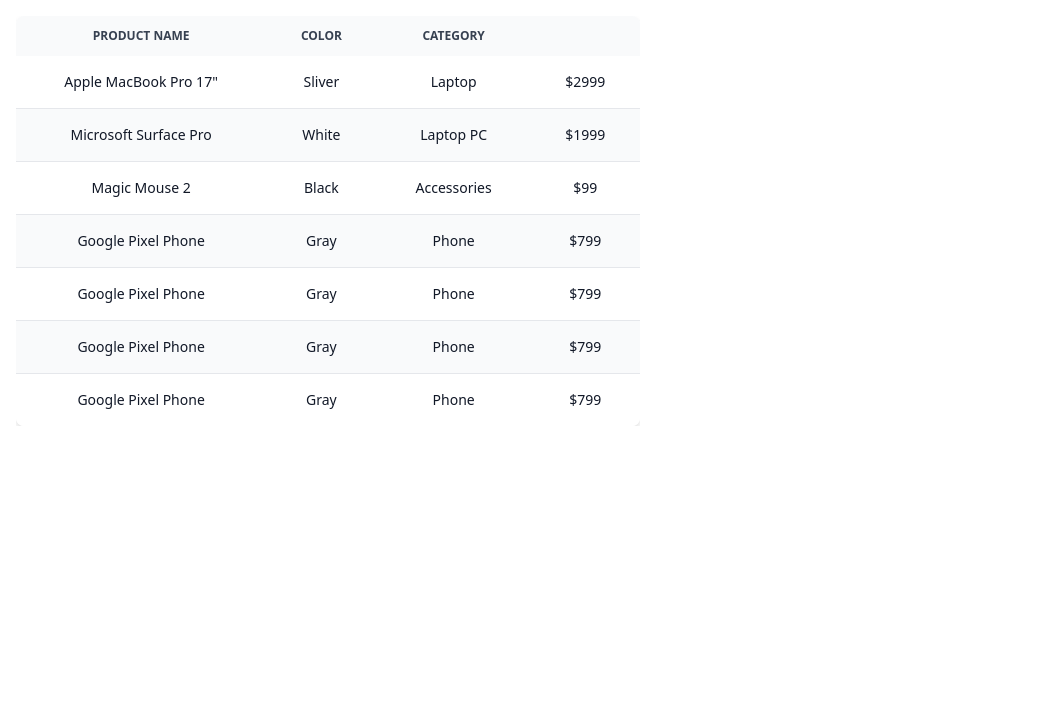
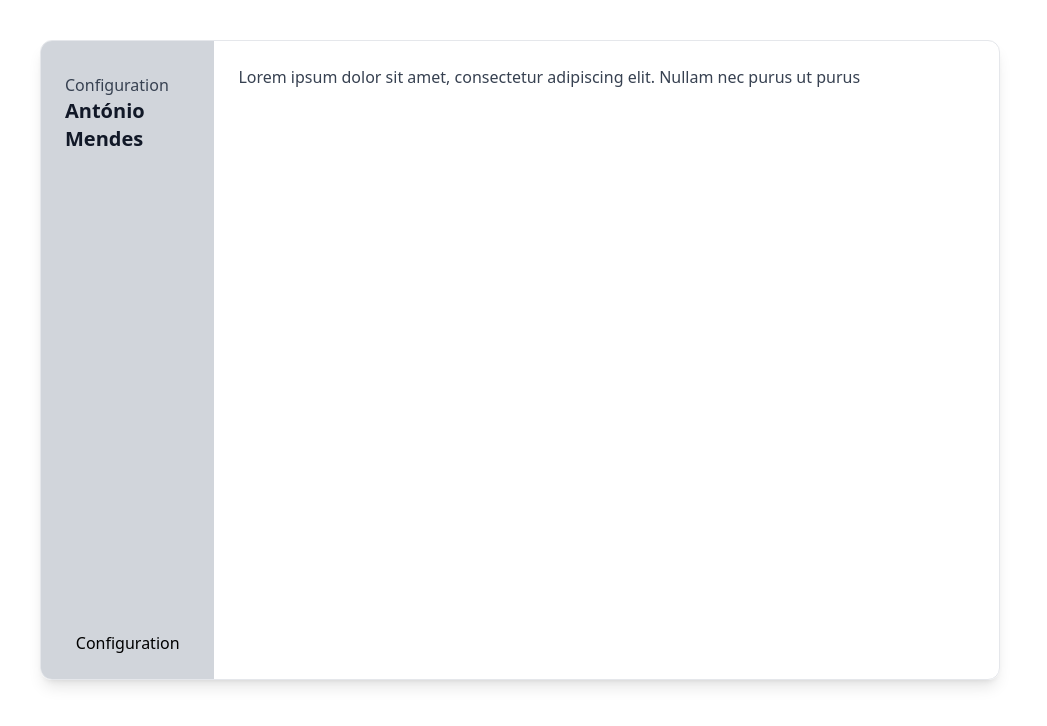
Before and after one commit to tomasf18/IES-Project, a React (Vite) app in the folder src/frontend/react-app/: page /test in a window 1280 px wide. Shown: the top 726 px of the page, without its empty margins (0-1047 px from the left). Built offline with nearby package versions, Linux system fonts and the light colour scheme.

Commit message:
fix usage md from StripedTable & ConfigurationCard done

```diff
--- /dev/null
+++ b/src/frontend/react-app/src/components/ConfigurationCard/ConfigurationCard.tsx
@@ -0,0 +1,35 @@
+import React from 'react';
+
+interface ConfigurationCardProps {
+  widthClass?: string;
+  heightClass?: string;
+  name: string;
+  rightContent: React.ReactNode;
+}
+
+export default function ConfigurationCard({ widthClass, heightClass, name, rightContent }: ConfigurationCardProps) {
+  return (
+    <div className={`flex rounded-xl overflow-hidden shadow-lg border ${widthClass} ${heightClass}`}>
+      {/* Left sidebar with gray background */}
+      <div className="w-98 bg-gray-300 p-6 flex flex-col justify-center">
+        <p className="mt-2 font-normal text-gray-700">
+          Configuration
+        </p>
+        <h4 className="text-xl font-bold text-gray-900">
+          {name}
+        </h4>
+        {/* in the end of the sidebar */}
+				<div className="mt-auto justify-end">
+					<p className='text-center font-thin'>Configuration</p>
+				</div>
+      </div>
+
+      {/* Main content area with white background */}
+      <div className="w-full bg-white m-6">
+        <p className="font-normal text-gray-700">
+          {rightContent}
+        </p>
+      </div>
+    </div>
+  );
+}
--- a/src/frontend/react-app/src/components/index.ts
+++ b/src/frontend/react-app/src/components/index.ts
@@ -10,3 +10,4 @@
 export { default as ProductSection } from "./LandingPage/ProductSection";
 export { default as SecuritySection } from "./LandingPage/SecuritySection";
 export { default as StripedTable } from "./StripedTable/StripedTable";
+export { default as ConfigurationCard } from "./ConfigurationCard/ConfigurationCard";
--- a/src/frontend/react-app/src/pages/TestPage.tsx
+++ b/src/frontend/react-app/src/pages/TestPage.tsx
@@ -1,30 +1,22 @@
 import {
-	StripedTable
+	ConfigurationCard
   } from "../components";
 
 export default function TestPage() {
 
-	let widthClass = "w-1/2";
-	let heightClass = "h-1/2";
-	let columnsName = ["Product name", "Color", "Category", <span className="sr-only">Edit</span>];
-	let rows = [
-		["Apple MacBook Pro 17\"", "Sliver", "Laptop", "$2999"],
-		["Microsoft Surface Pro", "White", "Laptop PC", "$1999"],
-		["Magic Mouse 2", "Black", "Accessories", "$99"],
-		["Google Pixel Phone", "Gray", "Phone", "$799"],
-		["Google Pixel Phone", "Gray", "Phone", "$799"],
-		["Google Pixel Phone", "Gray", "Phone", "$799"],
-		["Google Pixel Phone", "Gray", "Phone", "$799"],
-	];
+	let widthClass = "w-[60rem]";
+	let heightClass = "h-[40rem]";
+	let name = "António Mendes";
+	let rightContent = "Lorem ipsum dolor sit amet, consectetur adipiscing elit. Nullam nec purus ut purus"
 
 	return (
-		<div className="flex flex-col min-h-screen p-4">
-			<StripedTable
-				widthClass={widthClass}
-				heightClass={heightClass}
-				columnsName={columnsName}
-				rows={rows}
-			/>
+		<div className="flex flex-col min-h-screen m-10">
+			<ConfigurationCard
+			widthClass={widthClass}
+			heightClass={heightClass}
+			name={name}
+			rightContent={rightContent}
+		/>
 		</div>
-	);
+	)
 }
```
Also changed, not shown: src/frontend/react-app/src/components/ConfigurationCard/usage.md (added, +17 -0 lines), src/frontend/react-app/src/components/StripedTable/usage.md (added, +25 -0 lines).
